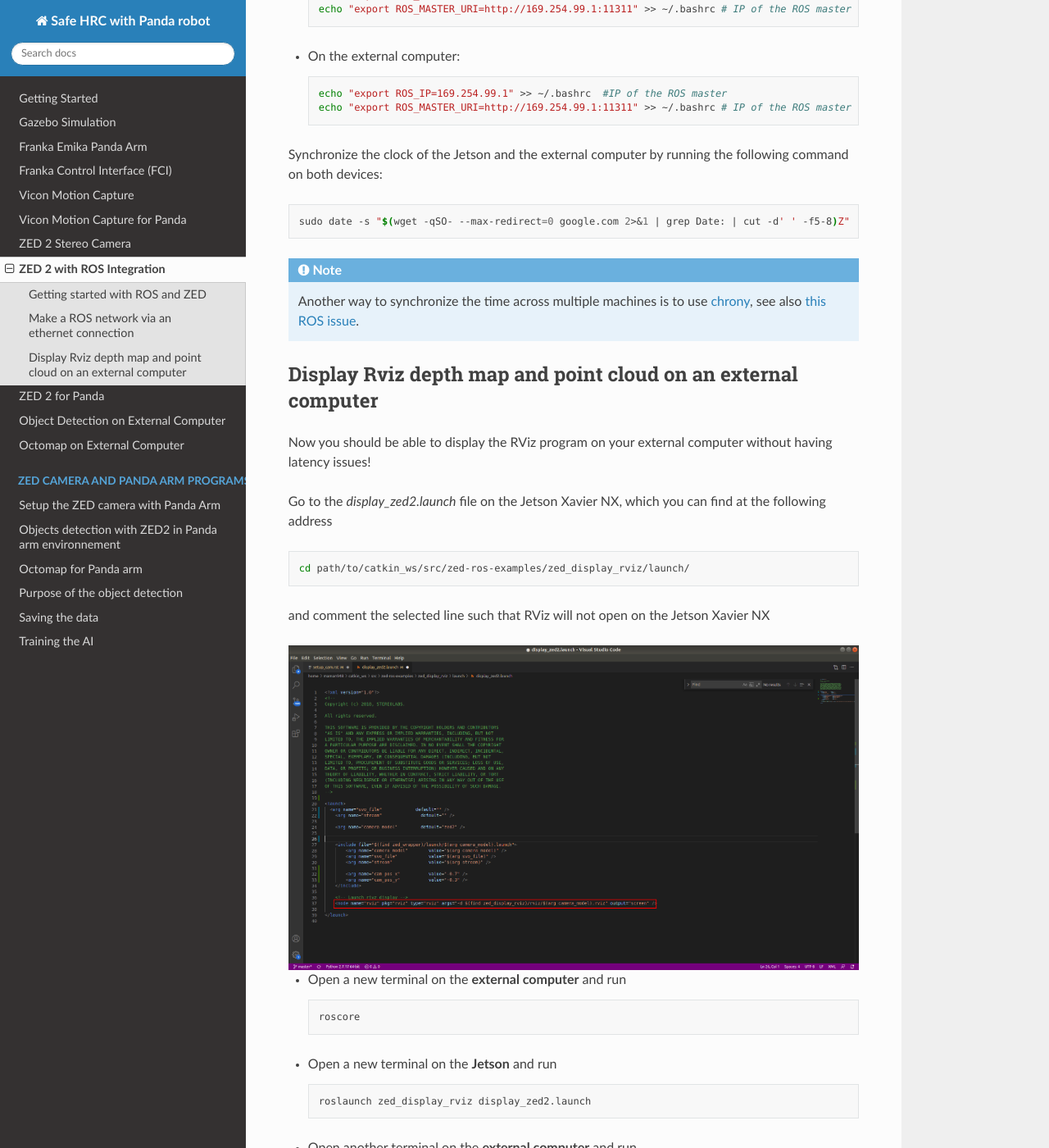
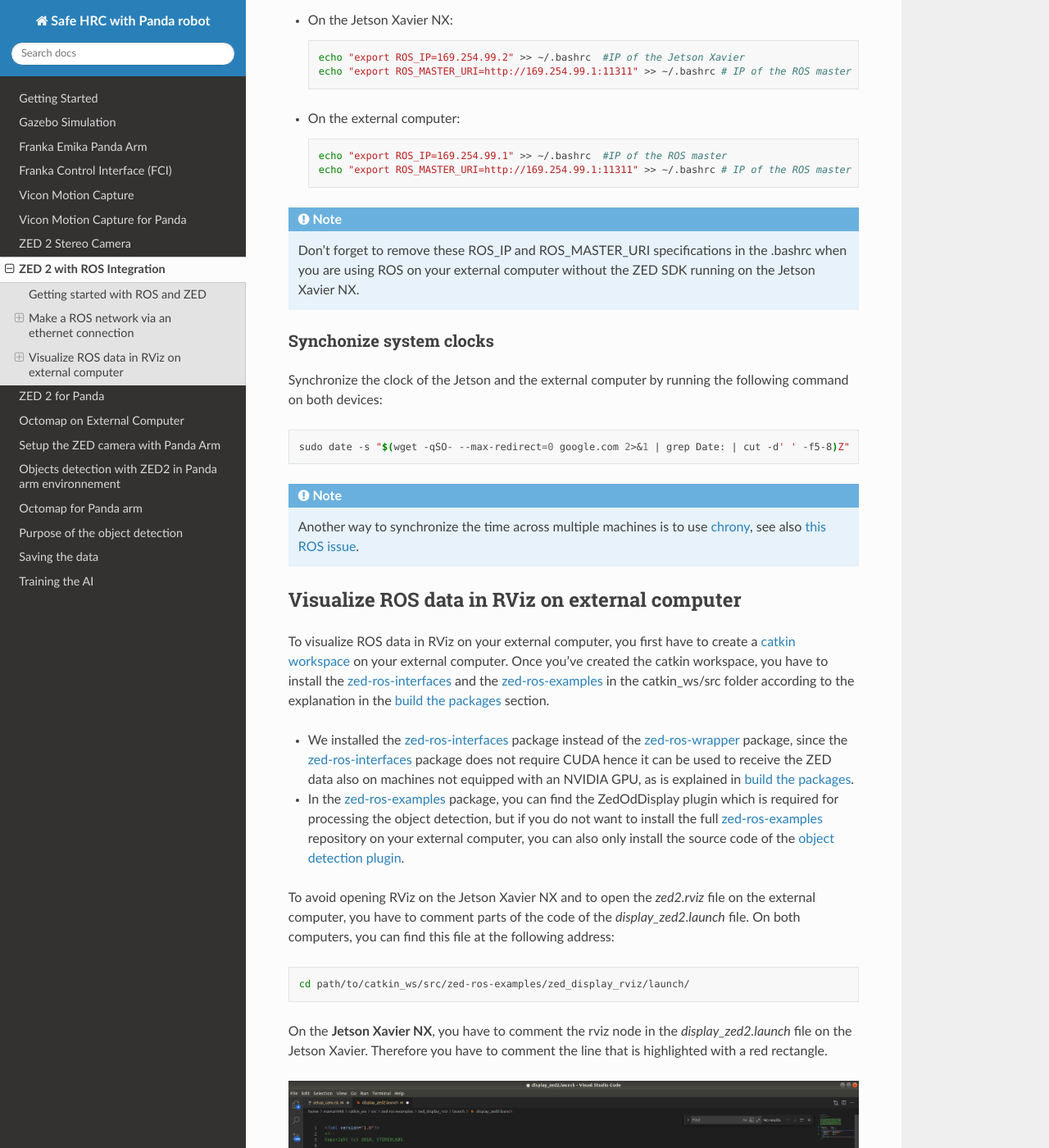
Before and after one commit to kmerckae/panda_safe_hrc_tutorial, a Sphinx documentation site: the page built from source/doc/zed_ros/zed_ros.rst, in a window 1280 px wide and 1400 px high, scrolled down 3396 px. Shown: the whole window at 82% size. Built offline with Sphinx 7.4.7 and the Read the Docs theme 2.0.0, drawn with Linux system fonts in a browser that asks for light colours; some of the changed text lies outside the part shown.

Commit message:
update: visualize ROS data in RViz on external computer

```diff
--- a/source/doc/zed_ros/zed_ros.rst
+++ b/source/doc/zed_ros/zed_ros.rst
@@ -154,6 +157,9 @@ You can now ping both computers to see if they are correctly connected.
   .. image:: img/ping_external2jetson.png
       :width: 400px
 
+ROS node environment variables
+^^^^^^^^^^^^^^^^^^^^^^^^^^^^^^^
+
 Via the terminal, you have to add the ROS_IP and ROS_MASTER_URI to the .bashrc of both computers.
 
 * On the Jetson Xavier NX:
@@ -170,8 +176,12 @@ Via the terminal, you have to add the ROS_IP and ROS_MASTER_URI to the .bashrc o
     echo "export ROS_IP=169.254.99.1" >> ~/.bashrc  #IP of the ROS master
     echo "export ROS_MASTER_URI=http://169.254.99.1:11311" >> ~/.bashrc # IP of the ROS master
 
+.. note::   Don't forget to remove these ROS_IP and ROS_MASTER_URI specifications in the .bashrc
+            when you are using ROS on your external computer without the ZED SDK running on the Jetson Xavier NX.
 
 
+Synchonize system clocks
+^^^^^^^^^^^^^^^^^^^^^^^^
 .. |chrony_tuxfamily| raw:: html
 
         <a href="https://chrony.tuxfamily.org/" target="_blank">chrony</a>
@@ -179,7 +189,6 @@ Via the terminal, you have to add the ROS_IP and ROS_MASTER_URI to the .bashrc o
 .. |ROS_answers_chrony| raw:: html
 
         <a href="https://answers.ros.org/question/11180/chrony-configuration-and-limitations/ " target="_blank">this ROS issue</a>
-
 
 Synchronize the clock of the Jetson and the external computer by running the following command on both devices:
 
@@ -189,25 +198,51 @@ Synchronize the clock of the Jetson and the external computer by running the fol
 
 .. note:: Another way to synchronize the time across multiple machines is to use |chrony_tuxfamily|, see also |ROS_answers_chrony|.
 
+Visualize ROS data in RViz on external computer
+--------------------------------------------------------
 
+.. |create_catkin_ws| raw:: html
 
-Display Rviz depth map and point cloud on an external computer
-------------------------------------------------------------------------
+    <a href="http://wiki.ros.org/catkin/Tutorials/create_a_workspace" target="_blank">catkin workspace</a>
 
-Now you should be able to display the RViz program on your external computer without having latency issues!
+.. |Stereolabs_github_object_detection_plugin| raw:: html
 
-Go to the *display_zed2.launch* file on the Jetson Xavier NX, which you can find at the following address
+    <a href="https://github.com/stereolabs/zed-ros-examples/tree/master/rviz-plugin-zed-od" target="_blank">object detection plugin</a>
+
+To visualize ROS data in RViz on your external computer, you first have to create a |create_catkin_ws| on your external computer.
+Once you've created the catkin workspace, you have to install the |Stereolabs_github_zed_ros_interfaces| and the |Stereolabs_github_zed_ros_examples| in the catkin_ws/src folder
+according to the explanation in the |Stereolabs_ZED_ROS_integration_buildpackages| section.
+
+*  We installed the |Stereolabs_github_zed_ros_interfaces| package instead of the |Stereolabs_github_zed_ros_wrapper| package,
+   since the |Stereolabs_github_zed_ros_interfaces| package does not require CUDA hence it can be used to receive the ZED data also on machines not equipped with an NVIDIA GPU,
+   as is explained in |Stereolabs_ZED_ROS_integration_buildpackages|.
+*  In the |Stereolabs_github_zed_ros_examples| package, you can find the ZedOdDisplay plugin which is required for processing the object detection,
+   but if you do not want to install the full |Stereolabs_github_zed_ros_examples| repository on your external computer,
+   you can also only install the source code of the |Stereolabs_github_object_detection_plugin|.
+
+To avoid opening RViz on the Jetson Xavier NX and to open the *zed2.rviz* file on the external computer,
+you have to comment parts of the code of the *display_zed2.launch* file.
+On both computers, you can find this file at the following address:
 
 .. code-block:: bash
 
     cd path/to/catkin_ws/src/zed-ros-examples/zed_display_rviz/launch/
 
-and comment the selected line such that RViz will not open on the Jetson Xavier NX
+On the **Jetson Xavier NX**, you have to comment the rviz node in the *display_zed2.launch* file on the Jetson Xavier.
+Therefore you have to comment the line that is highlighted with a red rectangle.
 
 .. image:: img/zed_jetson.png
     :align: center
     :width: 700px
 
+To open a specific rviz file on the **external computer**, you have to comment de zed_wrapper part and respective arguments
+as is highlighted in the figure below with red rectangles.
+
+.. image:: img/zed_jetson.png
+    :align: center
+    :width: 700px
+
+For all the examples explained in detail below, you will have to do the following.
 
 * Open a new terminal on the **external computer** and run
 
@@ -215,17 +250,39 @@ and comment the selected line such that RViz will not open on the Jetson Xavier
 
       roscore
 
-* Open a new terminal on the **Jetson** and run
+* Open a new terminal on the **Jetson** and run the adapted *display_zed2.launch*
 
   .. code-block:: bash
 
+      cd path/to/catkin_ws/
+      source devel/setup.bash
       roslaunch zed_display_rviz display_zed2.launch
 
-* Open another terminal on the **external computer** and run
+* Open another terminal on the **external computer** and run the adapted *display_zed2.launch*
 
   .. code-block:: bash
 
-      rosrun rviz rviz
+      cd path/to/catkin_ws/
+      source devel/setup.bash
+      roslaunch zed_display_rviz display_zed2.launch
+
+Adding video capture in ROS
+^^^^^^^^^^^^^^^^^^^^^^^^^^^
+
+.. |Stereolabs_ROS_Video_Capture| raw:: html
+
+    <a href="https://www.stereolabs.com/docs/ros/video/ " target="_blank">adding video capture in ROS</a>
+
+Read |Stereolabs_ROS_Video_Capture|.
+
+Adding depth perception in ROS
+^^^^^^^^^^^^^^^^^^^^^^^^^^^^^^
+
+.. |Stereolabs_ROS_Depth_Perception| raw:: html
+
+    <a href="https://www.stereolabs.com/docs/ros/depth-sensing/ " target="_blank">adding depth perception in ROS</a>
+
+Read |Stereolabs_ROS_Depth_Perception|.
 
 To display the depth map and the point cloud in rviz, you have to add ``Camera`` to the Displays tab.
 When added, click on Image Topic and select the topic with *depth* in the name.
@@ -235,3 +292,34 @@ Finally, you should get something similar as in the figure below.
 .. image:: img/rviz_computer.png
     :align: center
     :width: 700px
+
+Adding positional tracking in ROS
+^^^^^^^^^^^^^^^^^^^^^^^^^^^^^^^^^
+
+.. |Stereolabs_ROS_Positional_Tracking| raw:: html
+
+    <a href="https://www.stereolabs.com/docs/ros/positional-tracking/ " target="_blank">adding positional tracking in ROS</a>
+
+Read |Stereolabs_ROS_Positional_Tracking|.
+
+
+Adding object detection in ROS
+^^^^^^^^^^^^^^^^^^^^^^^^^^^^^^
+
+.. |Stereolabs_ROS_Object_Detection| raw:: html
+
+    <a href="https://www.stereolabs.com/docs/ros/object-detection/ " target="_blank">adding object detection in ROS</a>
+
+Read |Stereolabs_ROS_Object_Detection| and don't forget to enable the object detection parameter on the Jetson Xavier NX.
+
+To display the bounding boxes around the detected objects, you have to add ``ZedOdDisplay`` which you can find under *rviz_plugin_zed_od*
+and select the */zed2/zed_node/obj_det/objects* topic.
+
+To have a better idea of the detected objects, you can display the point cloud to the display. Therefore you have to add ``PointCloud2``
+and select the */zed2/zed_node/point_cloud/cloud_registered* topic.
+
+Finally you should see something like this:
+
+.. image:: img/object_detection_rviz.png
+    :align: center
+    :width: 700px
```
Also changed, not shown: other parts of source/doc/zed_ros/zed_ros.rst (+4 -1 lines), source/index.rst (+10 -24 lines), source/zed_ros/object_detection.rst (deleted, +0 -91 lines), source/doc/zed_ros/img/object_detection_rviz.png (renamed from source/zed_ros/images/object_detection_rviz.png).
